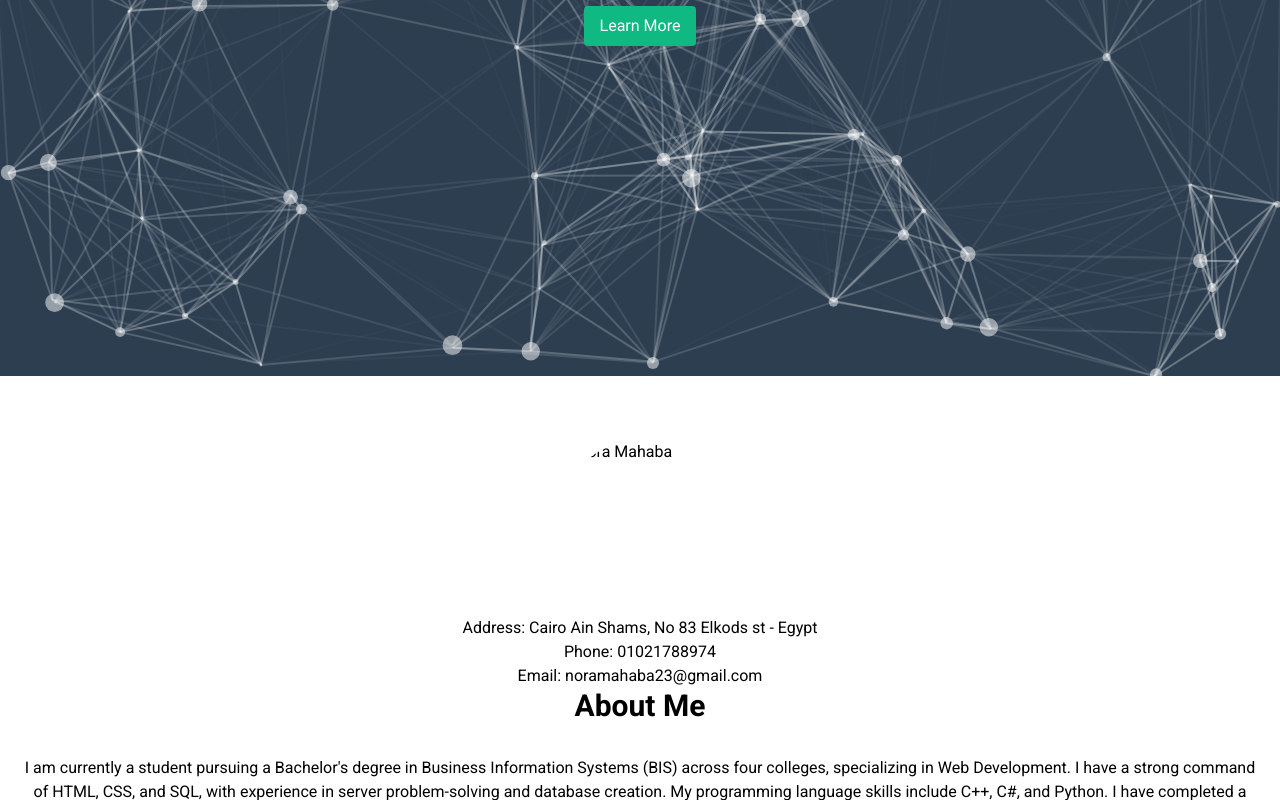
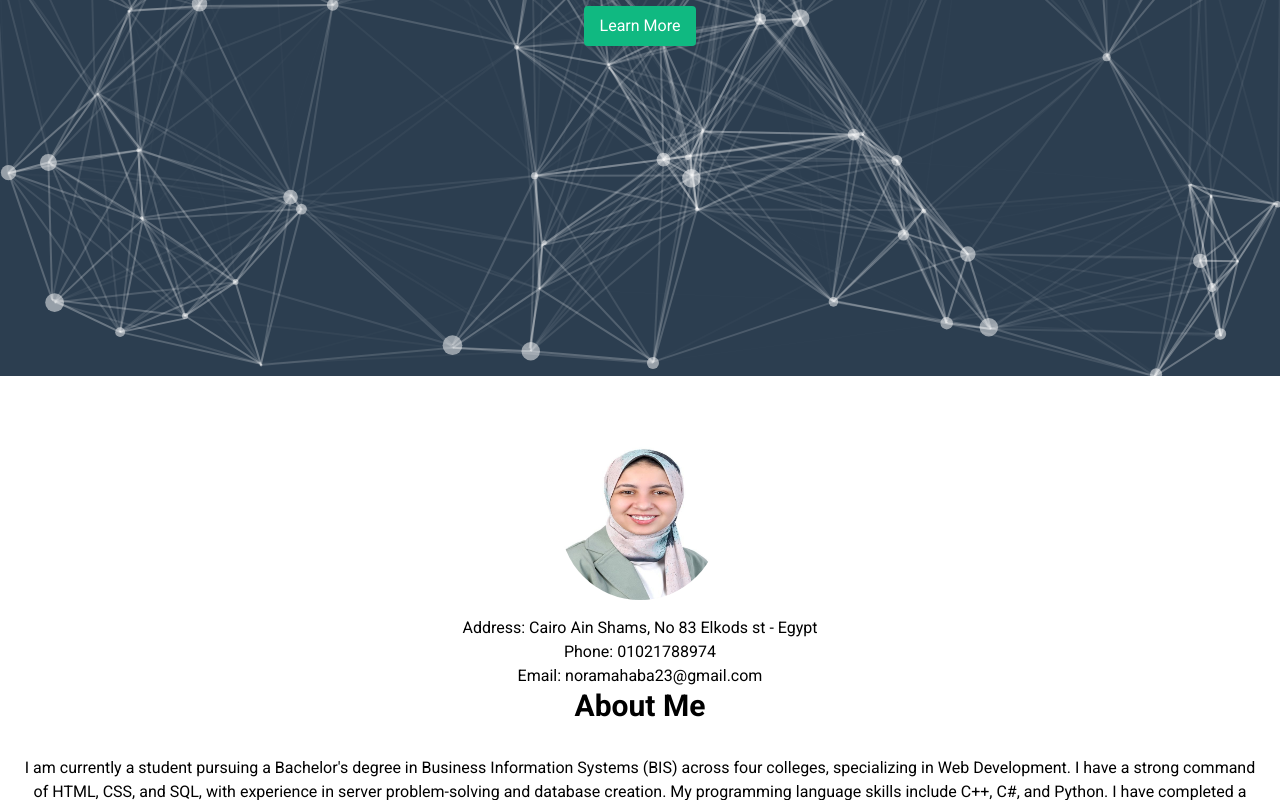
Before and after one commit to noramahaba23/nour_cv.github.io, a plain HTML site: page cv1.html in a window 1280 px wide. Shown: the part 424-1224 px from the top of the page. Drawn offline with nearby package versions, Linux system fonts and the light colour scheme.

Commit message:
Update cv1.html
update photo

```diff
--- a/cv1.html
+++ b/cv1.html
@@ -52,7 +52,7 @@
   <!-- About Section -->
   <section id="about" class="container mx-auto py-16 px-4">
       <div class="flex flex-col items-center">
-        <img src="images/WhatsApp Image 2024-07-08 at 10.54.58_88a4626e.jpg" alt="Nora Mahaba" class="rounded-full w-40 h-40 mb-4">
+        <img src="WhatsApp Image 2024-07-08 at 10.54.58_88a4626e.jpg" alt="Nora Mahaba" class="rounded-full w-40 h-40 mb-4">
         <p class="text-center">Address: Cairo Ain Shams, No 83 Elkods st - Egypt</p>
         <p class="text-center">Phone: 01021788974</p>
         <p class="text-center">Email: noramahaba23@gmail.com</p>
```
